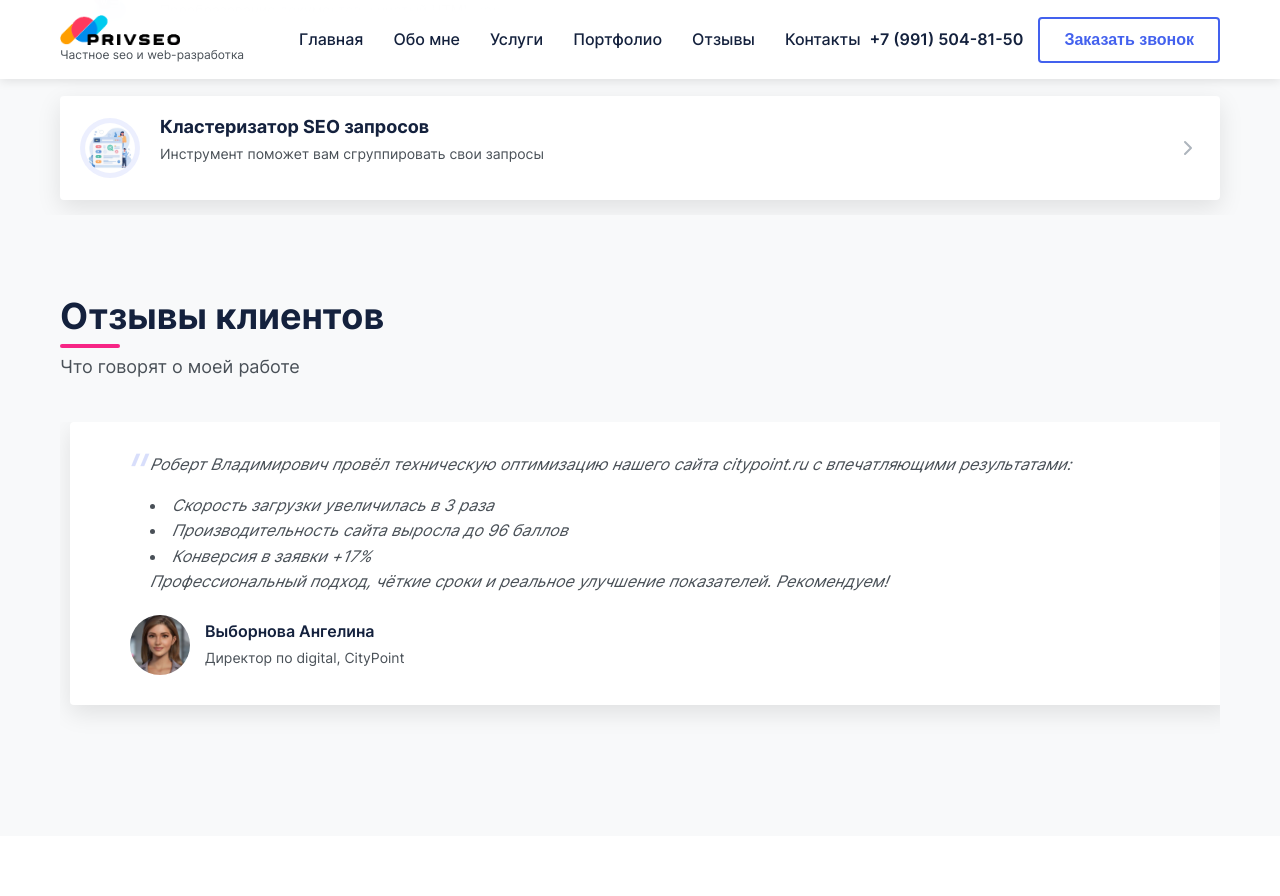
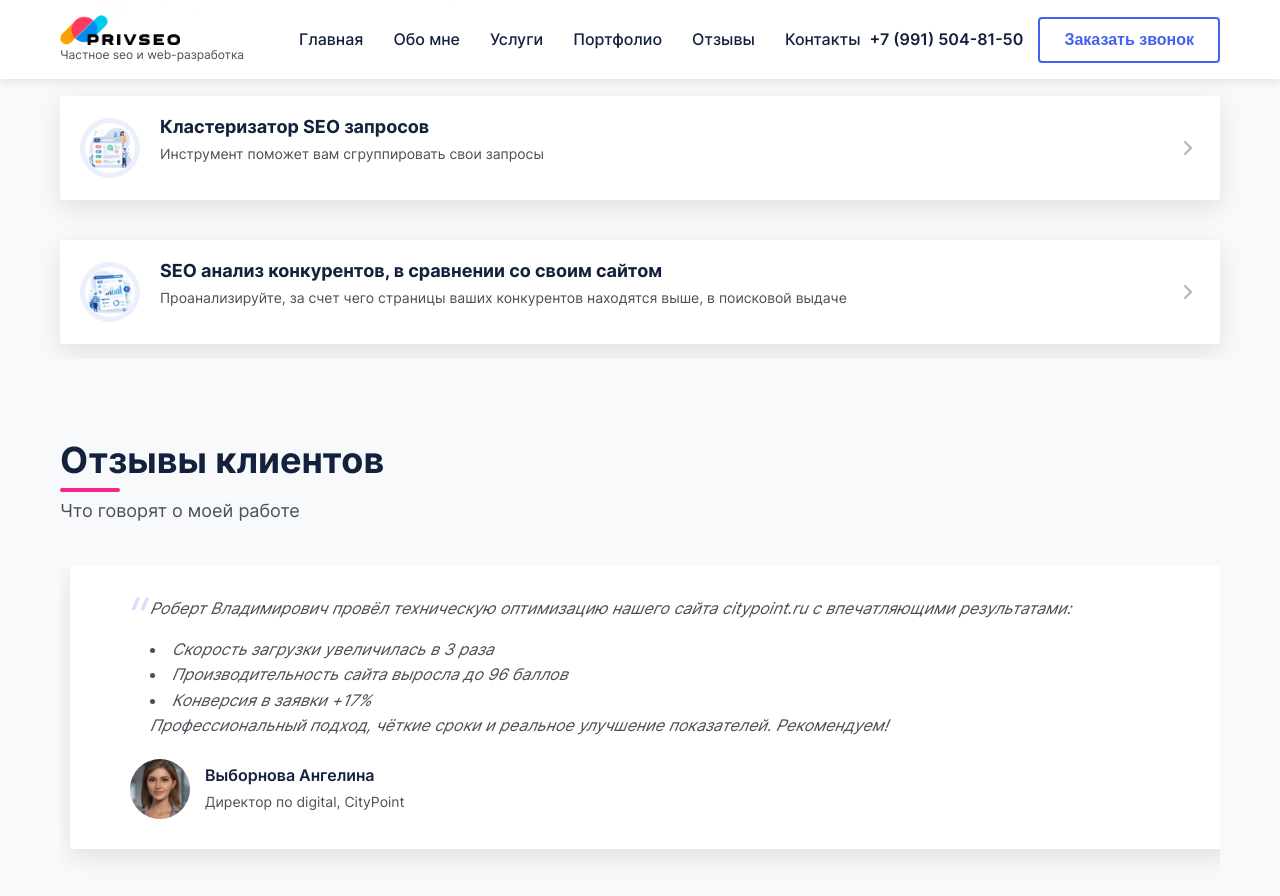
Before and after one commit to PrivateSeo/privateseo.github.io, a Jekyll site: the page built from index.html, in a window 1280 px wide and 900 px high, scrolled down 4618 px. Shown: the top 896 px of the window. Built offline with Jekyll 4.4.1, drawn with Linux system fonts in a browser that asks for light colours.

Commit message:
Анализ конкурентов на главной странице

```diff
--- a/index.html
+++ b/index.html
@@ -488,6 +488,22 @@ description: Создание, поддержка и продвижение са
 			</a>
 		  </li>
 		</ul>
+		<ul class="tools-list">
+		  <li class="tools-list__item">
+			<a href="/seo-parse.html" class="tools-list__link">
+			  <div class="tools-list__icon">
+				<img src="images/seo-analiz-konkurentov.jpg" alt="анализ конкурентов в seo" loading="lazy">
+			  </div>
+			  <div class="tools-list__content">
+				<h3 class="tools-list__title">SEO анализ конкурентов, в сравнении со своим сайтом</h3>
+				<p class="tools-list__desc">Проанализируйте, за счет чего страницы ваших конкурентов находятся выше, в поисковой выдаче </p>
+			  </div>
+			  <svg class="tools-list__arrow" width="24" height="24" viewBox="0 0 24 24" fill="none" xmlns="http://www.w3.org/2000/svg">
+				<path d="M9 18L15 12L9 6" stroke="currentColor" stroke-width="2" stroke-linecap="round" stroke-linejoin="round"/>
+			  </svg>
+			</a>
+		  </li>
+		</ul>
 
 	  </div>
 	</section>
```
Also changed, not shown: seo-parse.html (+7 -11 lines), images/seo-analiz-konkurentov.jpg (added).
